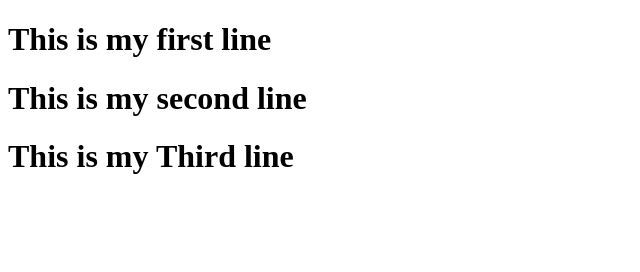
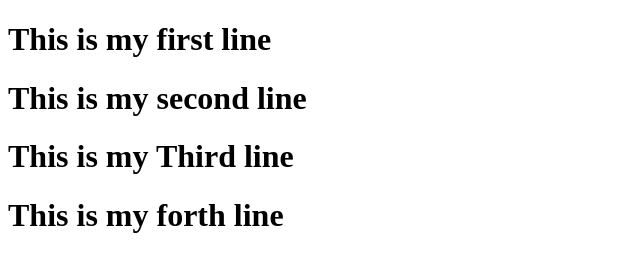
Before and after one commit to Pranav774105/new_one, a plain HTML site: page Index.html in a window 1280 px wide. Shown: the whole page, without its empty margins (0-640 px from the left). Drawn offline with Linux system fonts and the light colour scheme.

Commit message:
Update Index.html

```diff
--- a/Index.html
+++ b/Index.html
@@ -9,5 +9,7 @@
     <h1>This is my first line</h1>
     <h1>This is my second line</h1>
     <h1>This is my Third line</h1>
+    <h1>This is my forth line</h1>
+
 </body>
 </html>
```
